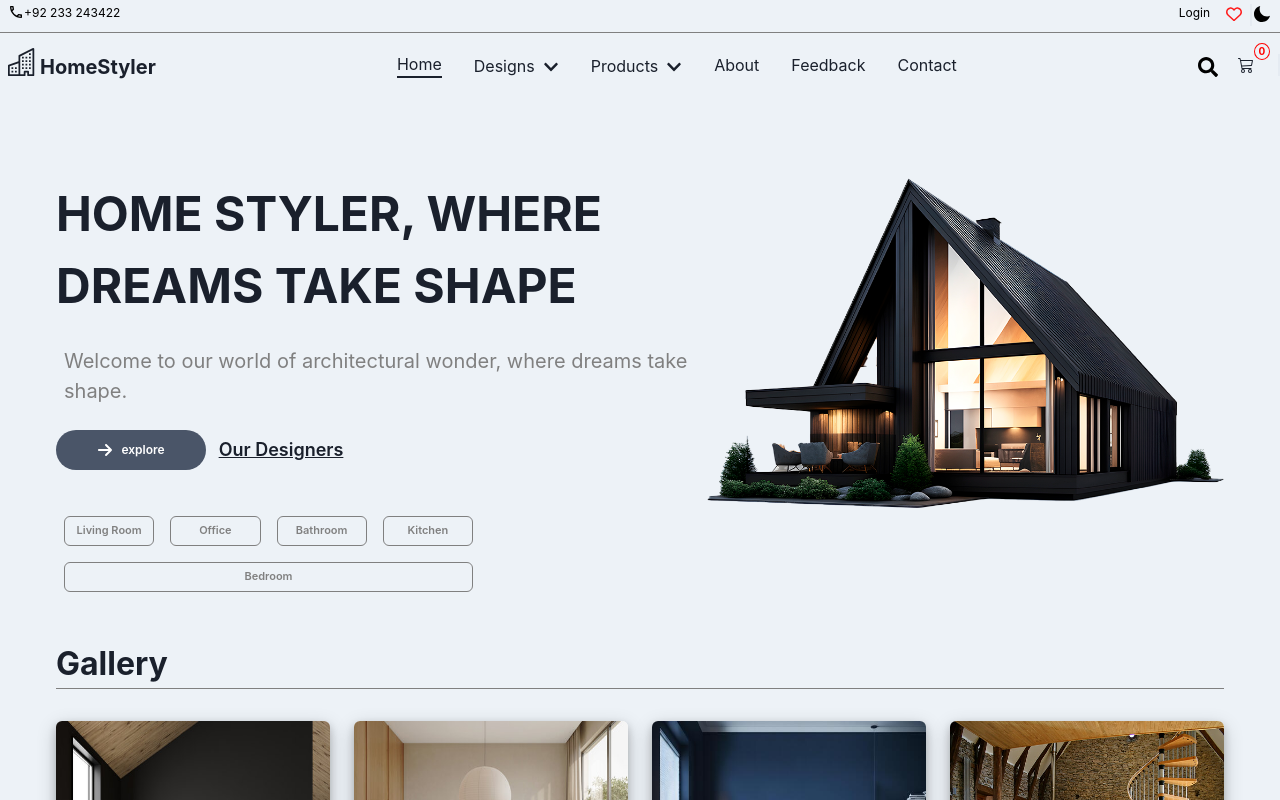
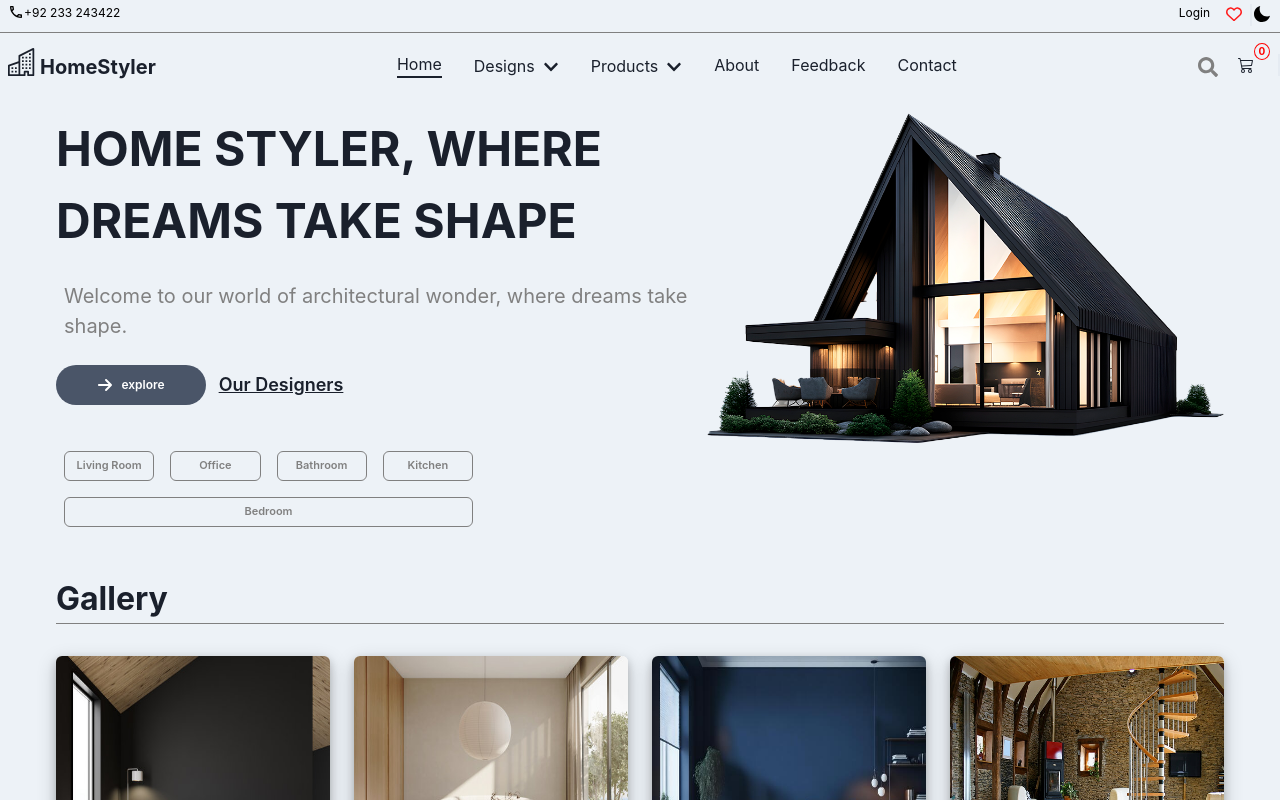
Before and after one commit to Fizahere/HomeStyler, a React (Vite) app: page / in a window 1280 px wide. Shown: the top 800 px of the page. Built offline with nearby package versions, Linux system fonts and the light colour scheme.

Commit message:
search removed from designs and products page

```diff
--- a/src/components/ClientLayout/Navbar.jsx
+++ b/src/components/ClientLayout/Navbar.jsx
@@ -22,7 +22,7 @@ import {
   MenuList,
   MenuItem,
 } from "@chakra-ui/react";
-import { NavLink, useNavigate } from "react-router-dom";
+import { NavLink, useLocation, useNavigate, useParams } from "react-router-dom";
 import APP_ICONS from "../../constants/icons";
 import { Colors } from "../../constants/colors";
 import { UnAuthenticatedRoutesNames } from "../../utilities/util.constant";
@@ -32,9 +32,18 @@ import SearchDrawer from "../Search/SearchDrawer";
 import CustomSearch from "../Search/Search";
 
 function Navbar() {
+  const { category: categoryName, prodCategory: productName } = useParams();
   const { isOpen, onOpen, onClose } = useDisclosure();
   const { colorMode, toggleColorMode } = useColorMode();
+  const location = useLocation();
+  console.log(categoryName,'location')
   const navigate = useNavigate();
+  const hiddenPaths = [
+    UnAuthenticatedRoutesNames.SHOP.replace(':category',categoryName),
+    UnAuthenticatedRoutesNames.PRODUCTS.replace(':prodCategory',productName),
+  ];
+  const showSearch = !hiddenPaths.includes(location.pathname);
+
   // const [searchQuery, setSearchQuery] = useState("");
   // const searchDrawer = useDisclosure();
   const [searchToggle, setSearchToggle] = useState(false);
@@ -291,29 +300,25 @@ function Navbar() {
 
           <Flex alignItems="center">
             {/* <Box display={{base:'none',lg:'block'}}> */}
-            {!searchToggle && (
+            {!searchToggle && showSearch && (
               <Icon
                 mt={1}
                 mx={2}
                 as={APP_ICONS.SEARCH}
                 fontSize={{ base: 14, md: 20 }}
-                color={Colors.BLACK}
-                _dark={{
-                  color: Colors.WHITE
-                }}
+                color={Colors.GREY}
                 onClick={handleSearchToggle}
+                // onClick={searchDrawer.onOpen}
               />
             )}
+
             {searchToggle && (
               <Icon
                 mt={1}
                 mx={2}
                 as={APP_ICONS.CLOSE}
                 fontSize={{ base: 14, md: 22 }}
-                color={Colors.BLACK}
-                _dark={{
-                  color: Colors.WHITE
-                }}
+                color={Colors.GREY}
                 onClick={handleSearchToggle}
               />
             )}
@@ -532,7 +537,7 @@ function Navbar() {
           </DrawerContent>
         </Drawer>
       </Box>
-      <Box mt="65px"></Box>
+      {/* <Box mt="65px"></Box> */}
       <Cart disclosure={cartDrawer} />
     </>
   );
```
